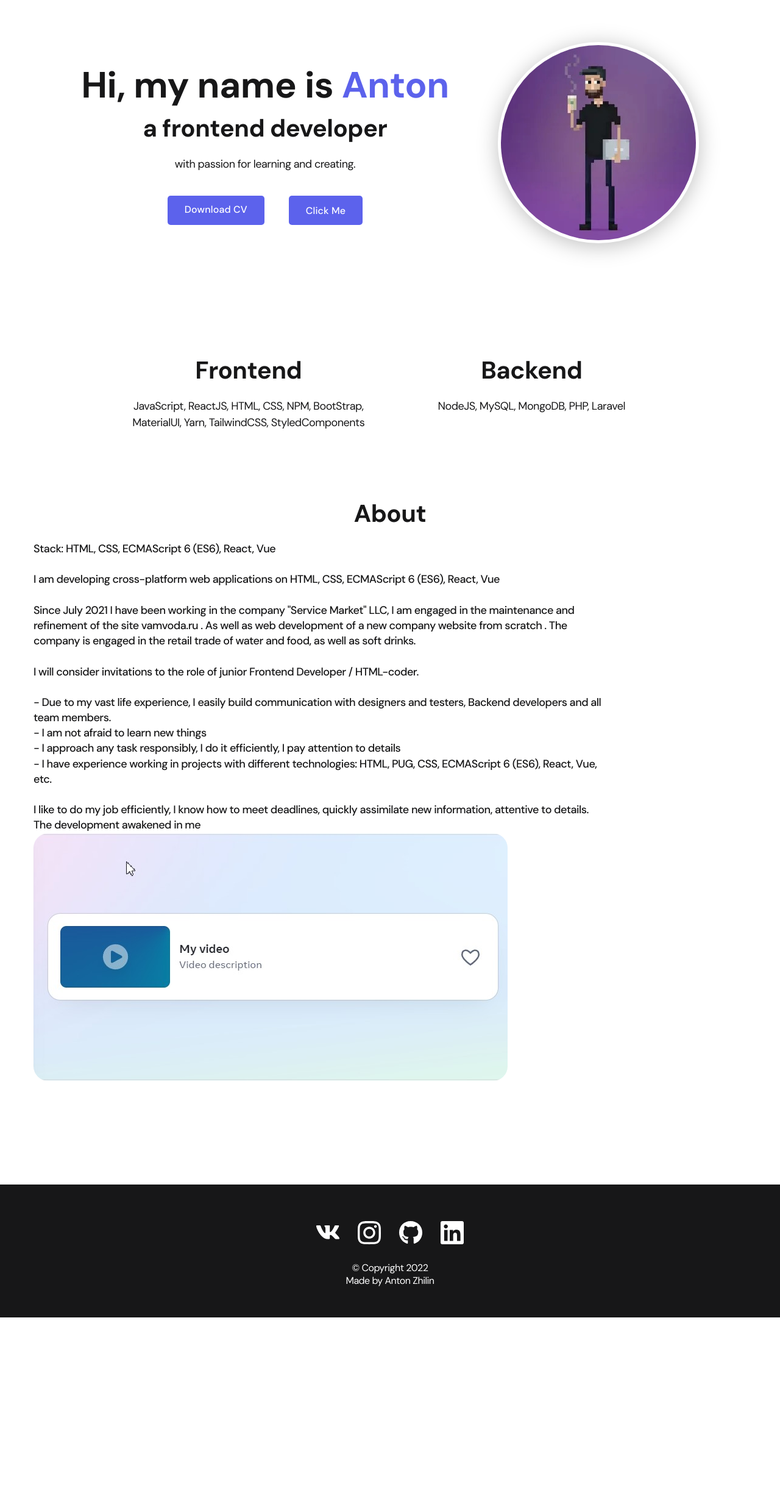
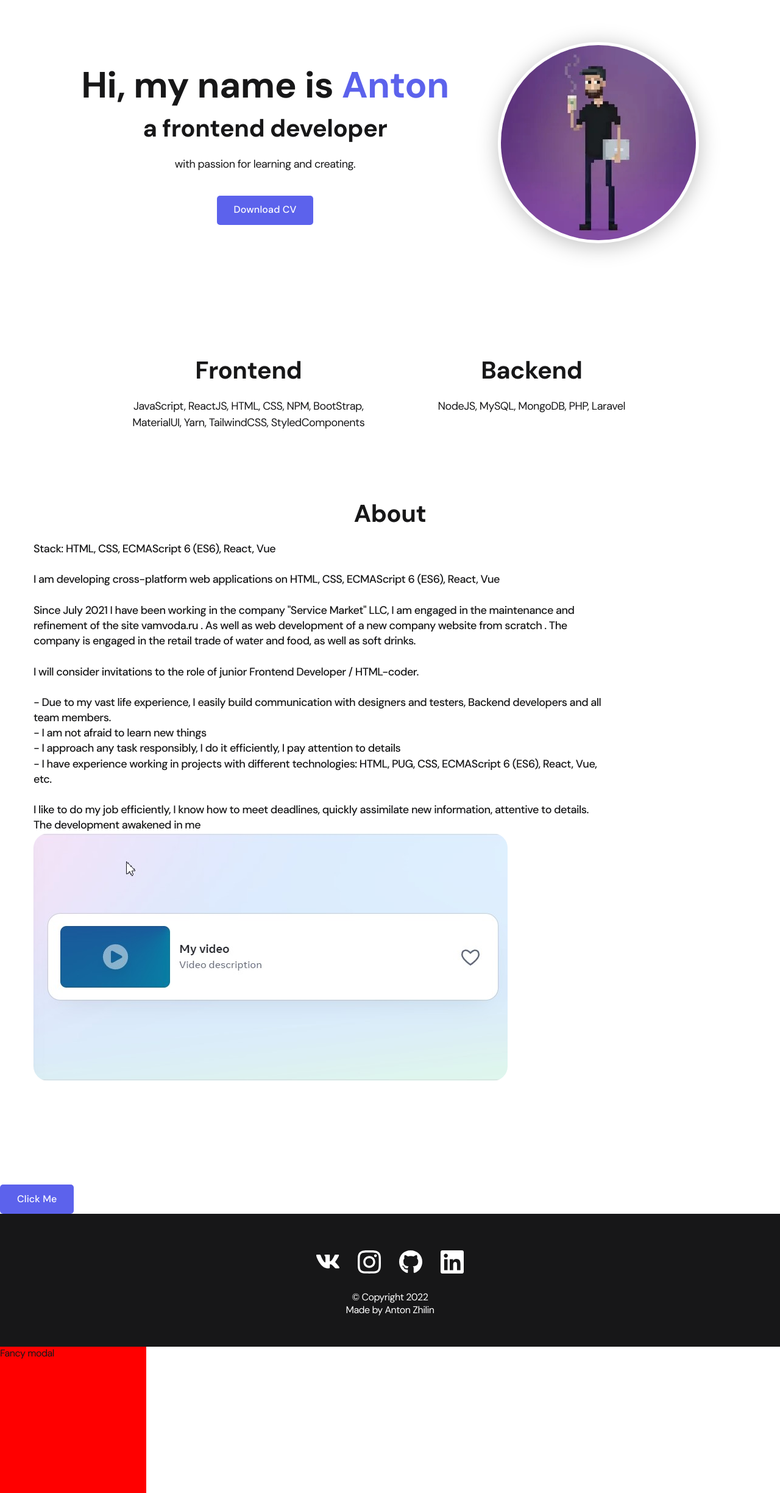
Before and after one commit to ministrov/my-portfolio-react, a React (Create React App) app: page / in a window 1280 px wide. Shown: the part 260-2709 px from the top of the page at 61% size. Before the commit the page ends 2421 px from the top, so only its background shows below. Built offline with nearby package versions, Linux system fonts and the light colour scheme.

Commit message:
fix: rework a modal and create a button component

```diff
--- a/src/App.js
+++ b/src/App.js
@@ -9,22 +9,13 @@ import Projects from './pages/Projects';
 import Project from './pages/Project';
 import About from './pages/About';
 import Modal from './components/modal/Modal';
+import Button from './components/button/Button';
 
 import './styles/main.css';
 import './styles/reset.css';
 
 const App = () => {
   const [isOpen, setIsOpen] = useState(false);
-
-  function onOpen() {
-    setIsOpen(true);
-    console.log('click');
-  }
-
-  function onClose() {
-    setIsOpen(false);
-    console.log('click');
-  }
 
   return (
     <>
@@ -39,9 +30,12 @@ const App = () => {
           <Route path="/about" element={<About />} />
         </Routes>
       </Router>
+      <Button />
       <Footer />
 
-      <Modal open={isOpen} onOpen={onOpen} onClose={onClose} />
+      <Modal open={isOpen} onClose={() => setIsOpen(false)}>
+        Fancy modal
+      </Modal>
     </>
   );
 }
--- /dev/null
+++ b/src/components/button/Button.js
@@ -0,0 +1,17 @@
+import './style.css';
+
+const Button = ({ href }) => {
+  return (
+    <>
+      {href ? (
+        <a href="#!" className="btn">Download CV</a>
+      ) : (
+        <button type='button' className="btn" onClick={(e) => console.log(e.target)}>
+        Click Me
+        </button>
+      )}
+    </>
+  );
+}
+
+export default Button;
--- /dev/null
+++ b/src/components/button/style.css
@@ -0,0 +1,23 @@
+/* Btn */
+
+.btn {
+  display: inline-block;
+  height: 48px;
+  padding: 12px 28px;
+  border-radius: 5px;
+  background-color: var(--accent);
+  color: var(--white);
+  letter-spacing: 0.15px;
+  font-size: 16px;
+  font-weight: 500;
+  transition: opacity 0.2s ease-in;
+}
+
+.btn:hover {
+  opacity: 0.8;
+}
+
+.btn:active {
+  position: relative;
+  top: 1px;
+}
--- a/src/components/modal/Modal.js
+++ b/src/components/modal/Modal.js
@@ -1,14 +1,12 @@
-import { createPortal } from "react-dom";
+// import { createPortal } from "react-dom";
+import './style.css';
 
-const Modal = ({ open, children }) => {
-  if (!open) return null;
+const Modal = ({ children }) => {
 
-  return createPortal(
+  return (
     <div className="modal">
-      <h2>My awesome modal</h2>
       {children}
-    </div>,
-    document.getElementById('portal')
+    </div>
   )
 }
 
--- /dev/null
+++ b/src/components/modal/style.css
@@ -0,0 +1,5 @@
+.modal {
+  width:15rem;
+  height: 15rem;
+  background-color: red;
+}
--- a/src/components/promo/Promo.js
+++ b/src/components/promo/Promo.js
@@ -1,7 +1,8 @@
 import './style.css';
 import pic from './pic1.jpeg';
+import Button from '../button/Button';
 
-const Promo = ({ onOpen }) => {
+const Promo = () => {
   return (
     <section className="promo">
       <div className="promo__wrapper">
@@ -13,8 +14,7 @@ const Promo = ({ onOpen }) => {
           <p>with passion for learning and creating.</p>
         </div>
         <div className="promo__btns">
-          <a href="#!" className="btn">Download CV</a>
-          <button type='button' className="btn" onClick={() => onOpen}>Click Me</button>
+          <Button href={'#!'}/>
         </div>
       </div>
       <div className="promo__image-wrapper">
--- a/src/styles/main.css
+++ b/src/styles/main.css
@@ -120,30 +120,6 @@ body {
   font-weight: 500;
   line-height: 1.4;
   text-align: start;
-}
-
-/* Btn */
-
-.btn {
-  display: inline-block;
-  height: 48px;
-  padding: 12px 28px;
-  border-radius: 5px;
-  background-color: var(--accent);
-  color: var(--white);
-  letter-spacing: 0.15px;
-  font-size: 16px;
-  font-weight: 500;
-  transition: opacity 0.2s ease-in;
-}
-
-.btn:hover {
-  opacity: 0.8;
-}
-
-.btn:active {
-  position: relative;
-  top: 1px;
 }
 
 /* Projects  */
```
